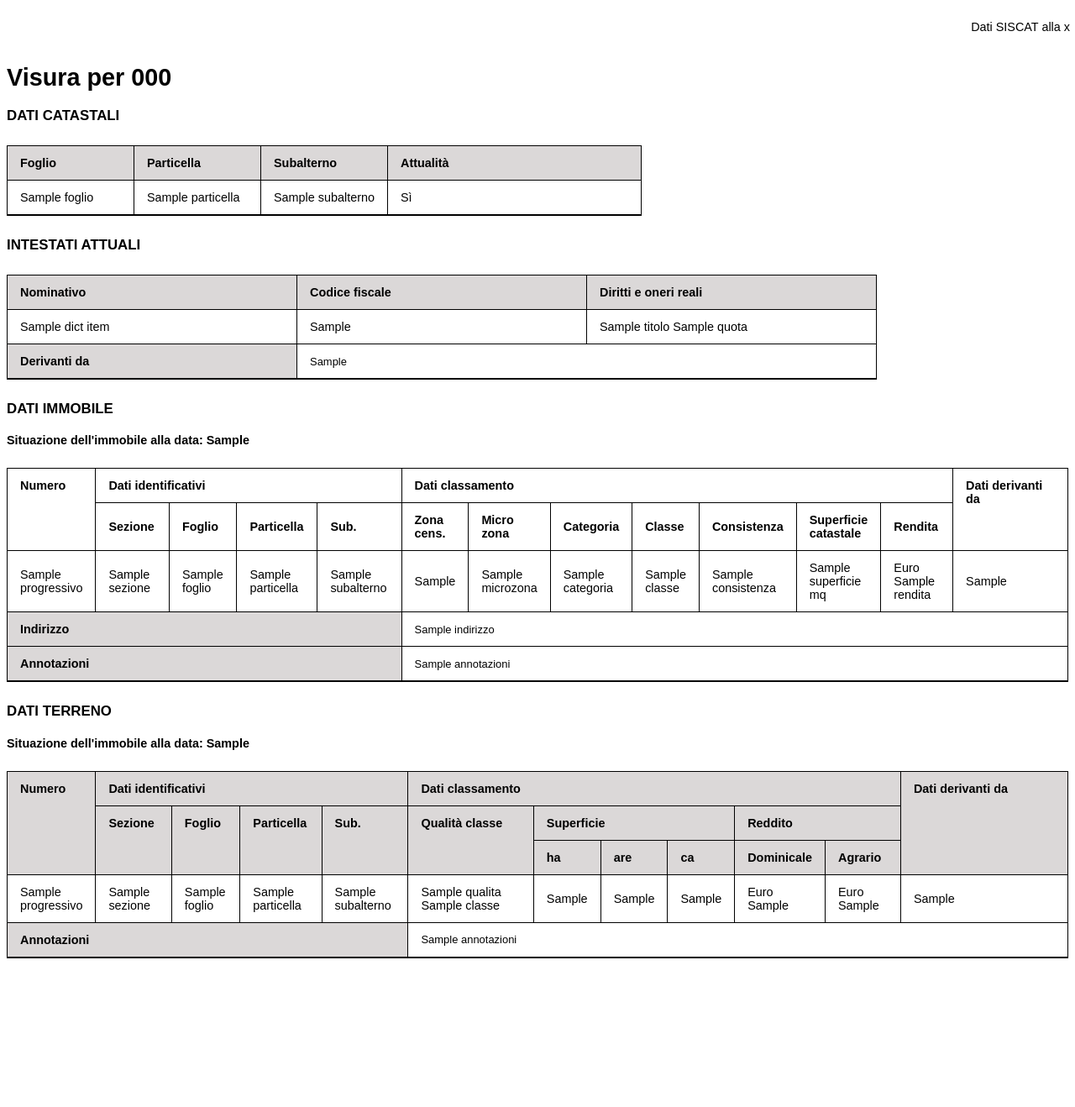
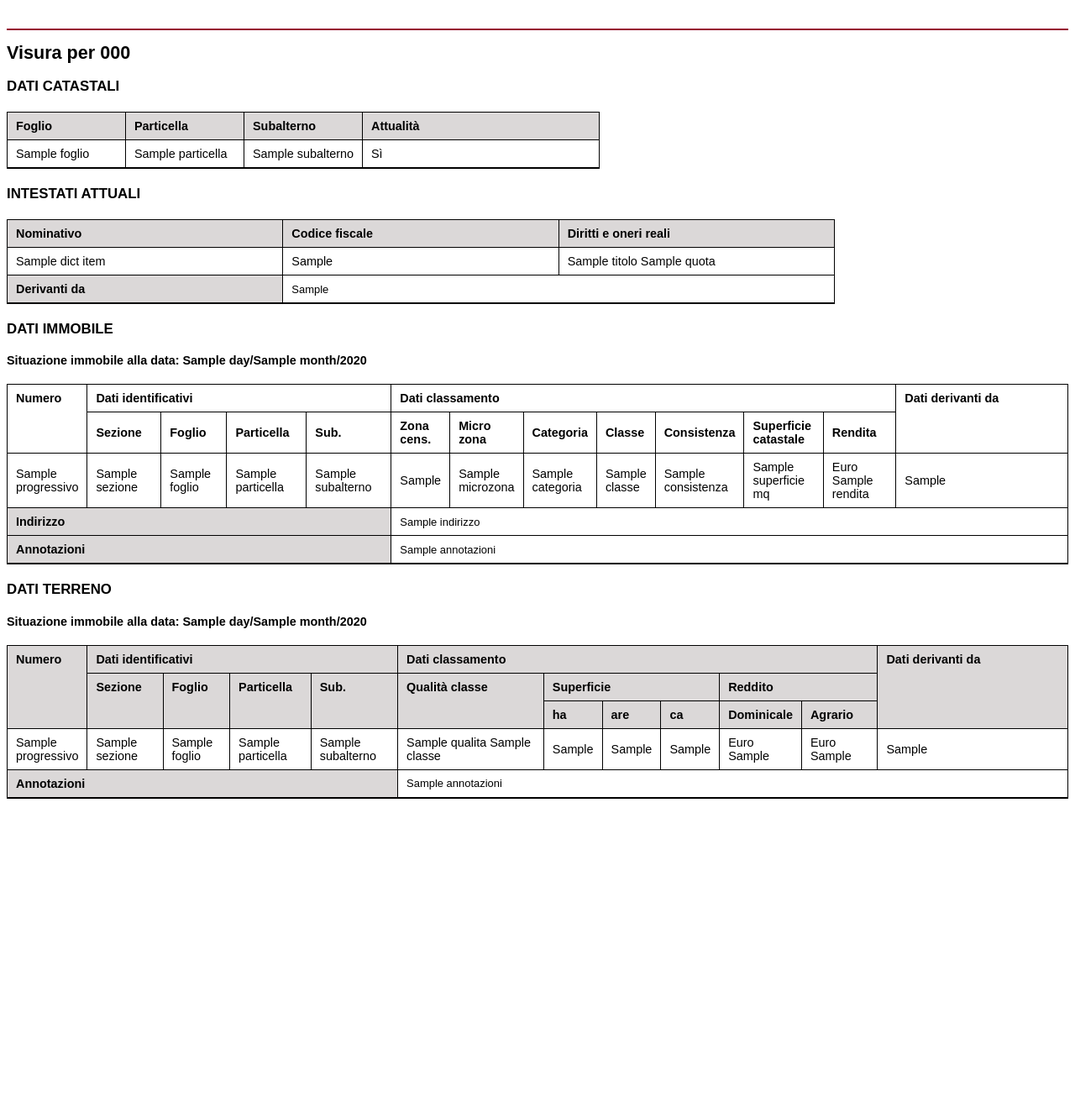
Before and after one commit to catasto-open/catasto-api, a Python web app: template app/templates/visura_template.html in a window 1280 px wide. Shown: the whole page at 84% size. After the commit the page ends 951 px from the top, so only its background shows below. Run offline with Jinja, Linux system fonts and the light colour scheme; the template is opened without the code that fills it: most values are stand-ins (such as "Sample title", 1, 10 or a date in 2020).

Commit message:
Templates layout

```diff
--- a/app/templates/visura_template.html
+++ b/app/templates/visura_template.html
@@ -6,9 +6,13 @@
             font-size: 0.9em;
             font-family: Arial,sans-serif;
         }
+        h1 {
+            font-size: 1.5em;
+            font-family: Arial,sans-serif;
+        }
         .styled-table {
             border-collapse: collapse;
-            margin: 25px 0;
+            margin: 20px 0;
             font-size: 1em;
             font-family: sans-serif;
             min-width: 400px;
@@ -26,7 +30,7 @@
         }
         .styled-table th,
         .styled-table td {
-            padding: 12px 15px;
+            padding: 8px 10px;
             border: 1px solid #000000;
         }
         .second_row td {
@@ -61,16 +65,24 @@
 
         .header {
         width: 100%;
-        padding:30px 0;
+        padding:20px 0;
         text-align: left;
         background: #ffffff;
         color: #000000;
         border-bottom: 2px solid #960630;
         }
 
+        .red-line {
+            width: 100%;
+            padding:5px 0;
+            background: #ffffff;
+            border-bottom: 2px solid #960630;
+        }
+
         .header2 {
         width: 100%;
         padding:2px;
+        height: 10px;
         text-align: right;
         background: #ffffff;
         color: #000000;
@@ -81,7 +93,7 @@
         font-size: 20px;
         display: inline-block;
         border: 1px solid white;
-        padding: 10px 20px;
+        padding: 8px 15px;
         border-radius: 10px;
         cursor: pointer;
         font-weight: 300;
@@ -99,9 +111,7 @@
     </style>
 </head>
 <body>
-    <section class = "header2">
-        <p>Dati SISCAT alla {{data_stampa}}</p>
-    </section>
+    <div class="red-line">&nbsp;</div>
     <h1>Visura {% if storico %} storica {% endif %} per {{tipoImmobile}}</h1>
 
     {% if daticatastali %}
@@ -159,7 +169,7 @@
     {% if dati_catastali_fabbricato_attuali %}
     {% for dict_item in dati_catastali_fabbricato_attuali %}
         <h3>DATI IMMOBILE</h3>
-        <h4>Situazione dell'immobile alla data: {{ dict_item['data_decorrenza'] }}</h4>
+        <h4>Situazione immobile alla data: {{ dict_item['data_decorrenza'].day }}/{{ dict_item['data_decorrenza'].month }}/{{ dict_item['data_decorrenza'].year }}</h4>
         <table class="styled-table">
             <tbody>
                 <tr class="styled-table-head">
@@ -212,7 +222,7 @@
     {% if dati_catastali_terreno_attuali %}
     {% for dict_item in dati_catastali_terreno_attuali %}
         <h3>DATI TERRENO</h3>
-        <h4>Situazione dell'immobile alla data: {{ dict_item['data_decorrenza'] }}</h4>
+        <h4>Situazione immobile alla data: {{ dict_item['data_decorrenza'].day }}/{{ dict_item['data_decorrenza'].month }}/{{ dict_item['data_decorrenza'].year }}</h4>
         <table class="styled-table">
             <thead>
                 <tr >
@@ -296,7 +306,7 @@
 
     {% if dati_catastali_fabbricato_storico %}
     {% for dict_item in dati_catastali_fabbricato_storico %}
-        <h3>DATI IMMOBILE alla data: {{ dict_item['data_decorrenza'] }}</h3>
+        <h3>DATI IMMOBILE alla data: {{ dict_item['data_decorrenza'].day }}/{{ dict_item['data_decorrenza'].month }}/{{ dict_item['data_decorrenza'].year }}</h3>
         <table class="styled-table">
             <thead>
                 <tr >
@@ -350,7 +360,7 @@
 
     {% if dati_catastali_terreno_storico %}
     {% for dict_item in dati_catastali_terreno_storico %}
-        <h3>DATI TERRENO alla data: {{ dict_item['data_decorrenza'] }}</h3>
+        <h3>DATI TERRENO alla data: {{ dict_item['data_decorrenza'].day }}/{{ dict_item['data_decorrenza'].month }}/{{ dict_item['data_decorrenza'].year }}</h3>
         <table class="styled-table">
             <thead>
                 <tr >
```
Also changed, not shown: app/templates/header.html (+1 -17 lines), app/templates/immobile_list_template.html (+8 -3 lines), app/templates/personafisica_list_template.html (+8 -3 lines), app/templates/personagiuridica_list_template.html (+8 -3 lines).
